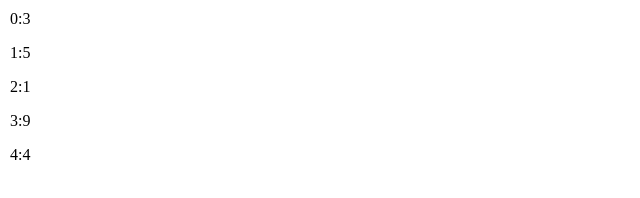
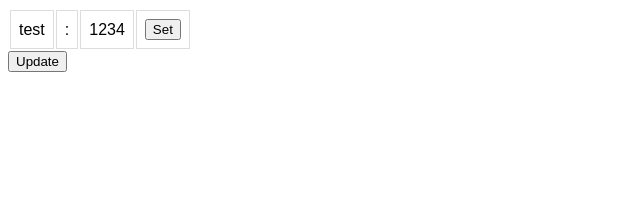
Before and after one commit to m1kecraft/localstorage-editor, a website: page index.html in a window 1280 px wide. Shown: the whole page, without its empty margins (0-640 px from the left). Drawn offline with Linux system fonts and the light colour scheme.

Commit message:
modified:   index.html

```diff
--- a/index.html
+++ b/index.html
@@ -1,30 +1,67 @@
 <table id="storage"></table>
+<style>
+	tr:nth-child(even){background-color: #f2f2f2;}
+	tr:hover {background-color: #ddd;}
+	td, th {
+	border: 1px solid #ddd;
+	padding: 8px;
+	font-family: Arial, Helvetica, sans-serif;
+	border-collapse: collapse;
+	}
+</style>
 <script>
 try{
 	function l(id){return document.querySelector(id)}
 	//thanks to https://gist.github.com/apolopena/2b6989c85fa7a32e626b83ccade9798e
-  //localStorage.setItem("test","1234")
+	localStorage.setItem("test","1234")
 	function allStorage() {
-    var archive = [],
-        keys = Object.keys(localStorage),
-        i = 0, key;
-
+		var archive = [],keys = Object.keys(localStorage),i = 0, key;
 		for (; key = keys[i]; i++) {
-        archive.push( key + '=' + localStorage.getItem(key));
+			archive.push(key);
 		}
-
 		return archive;
 	}
-var storage=[3,5,1,9,4]
+var storage=allStorage()
   var tr=null;
   var td=null;
+  var td1=null;
+  var td2=null;
+  var td3=null;
+function update(){
+	try{
+	for(var j of document.querySelectorAll('.e')){
+		j.remove()
+	}
 	for(var i in storage){
+		td=document.createElement("td")
+		td1=document.createElement("td")
+		td2=document.createElement("td")
+		td3=document.createElement("td")
+		td.innerText=storage[i]
+		td1.innerText=":"
+		td2.innerText=localStorage.getItem(storage[i])
+		td3.innerHTML="<button onclick=\"localStorage.setItem('"+storage[i]+"',l(\"2column"+i+"\").innerText)\">Set</button>";
+		td.id="a0column"+i
+		td.classList.add("e")
+		td1.id="1column"+i
+		td1.classList.add("e")
+		td2.id="2column"+i
+		td2.classList.add("e")
+		td2.contentEditable=true;
+		td3.id="3column"+i
+		td3.classList.add("e")
 		tr=document.createElement("tr")
 		tr.id="row0"
-td=document.createElement("p")
-td.innerText=i+":"+storage[i]
-td.id="column"+i
-l("#storage").appendChild(td)
+		tr.classList.add("e")
+		tr.appendChild(td)
+		tr.appendChild(td1)
+		tr.appendChild(td2)
+		tr.appendChild(td3)
+		l("#storage").appendChild(tr)
 	}
 }catch(e){alert(e)}
+}
+update()
+}catch(e){alert(e)}
 </script>
+<button onclick="update()">Update</button>
--- /dev/null
+++ b/package.json
@@ -0,0 +1,5 @@
+{
+  "dependencies": {
+    "live-server": "^1.2.2"
+  }
+}
```
Also changed, not shown: 1 other file. Lines whose indentation alone changed are shown as unchanged.
